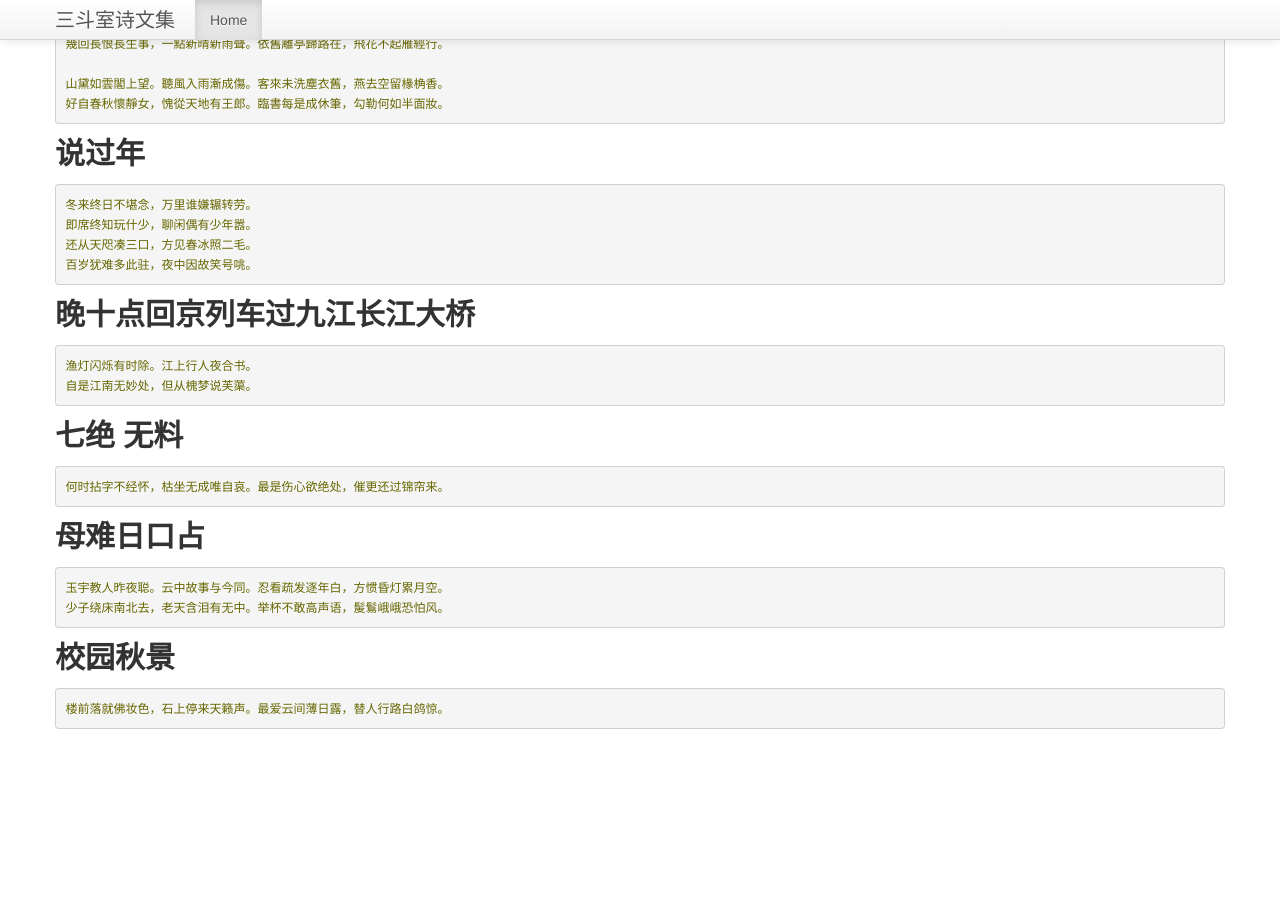
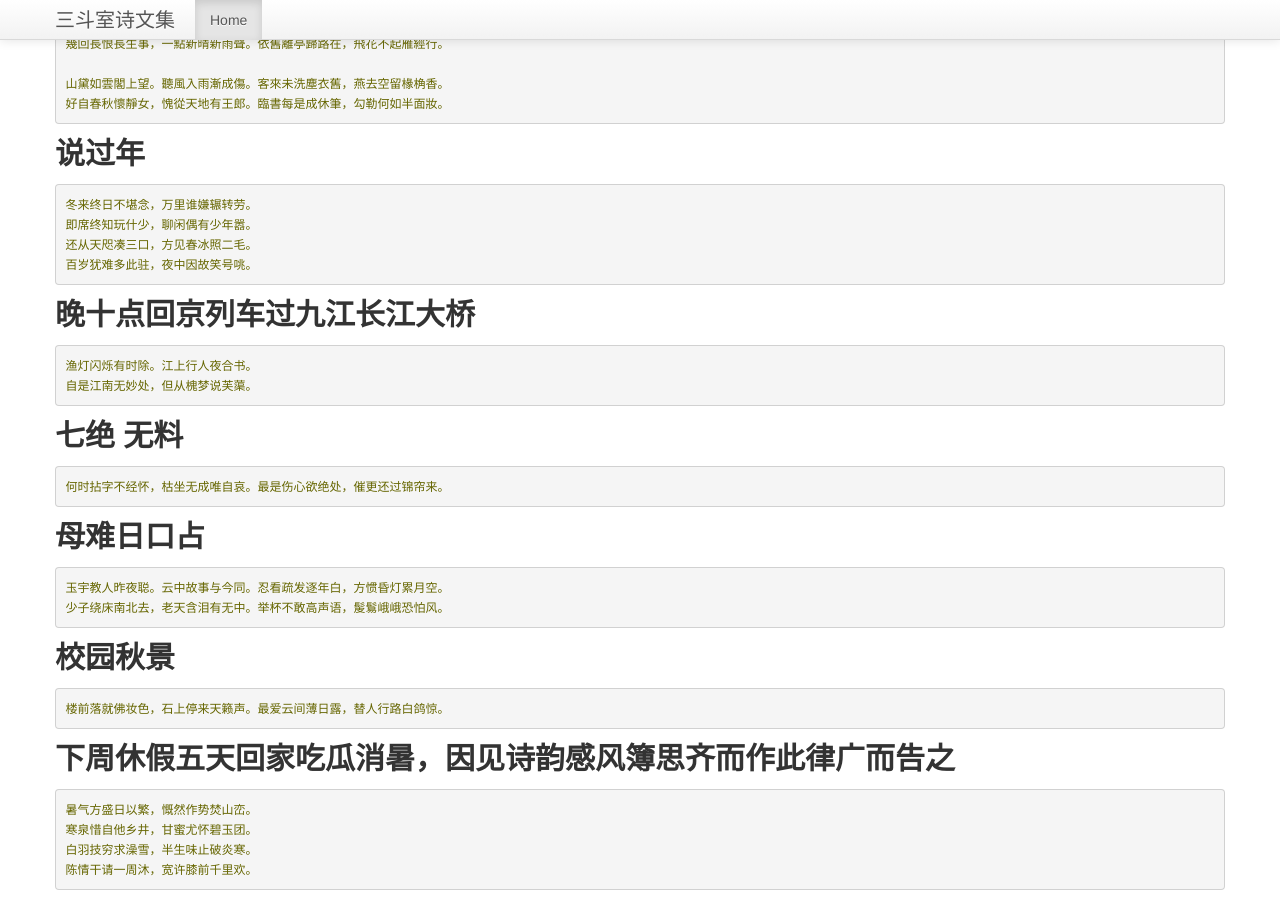
Before and after one commit to chenryn/chenryn.github.io, a Jekyll site: the page poetry/own/shi.html, which Jekyll copies as it is, in a window 1280 px wide and 900 px high, scrolled down 3985 px. Built offline with Jekyll 4.4.1, drawn with Linux system fonts in a browser that asks for light colours; before the commit the page ends 4724 px from its top, so only the background shows below that.

Commit message:
Update shi.html

```diff
--- a/poetry/own/shi.html
+++ b/poetry/own/shi.html
@@ -267,6 +267,15 @@
 <pre><code>楼前落就佛妆色，石上停来天籁声。最爱云间薄日露，替人行路白鸽惊。
 </code></pre>
 
+
+<h2>下周休假五天回家吃瓜消暑，因见诗韵感风簿思齐而作此律广而告之</h2>
+
+<pre><code>暑气方盛日以繁，慨然作势焚山峦。
+寒泉惜自他乡井，甘蜜尤怀碧玉团。
+白羽技穷求澡雪，半生味止破炎寒。
+陈情干请一周沐，宽许膝前千里欢。
+</code></pre>
+
 </div>
 <script type="text/javascript" src="/poetry/static/js/jquery-1.8.0.min.js"></script>
 <script type="text/javascript" src="/poetry/static/js/bootstrap.min.js"></script>
```
